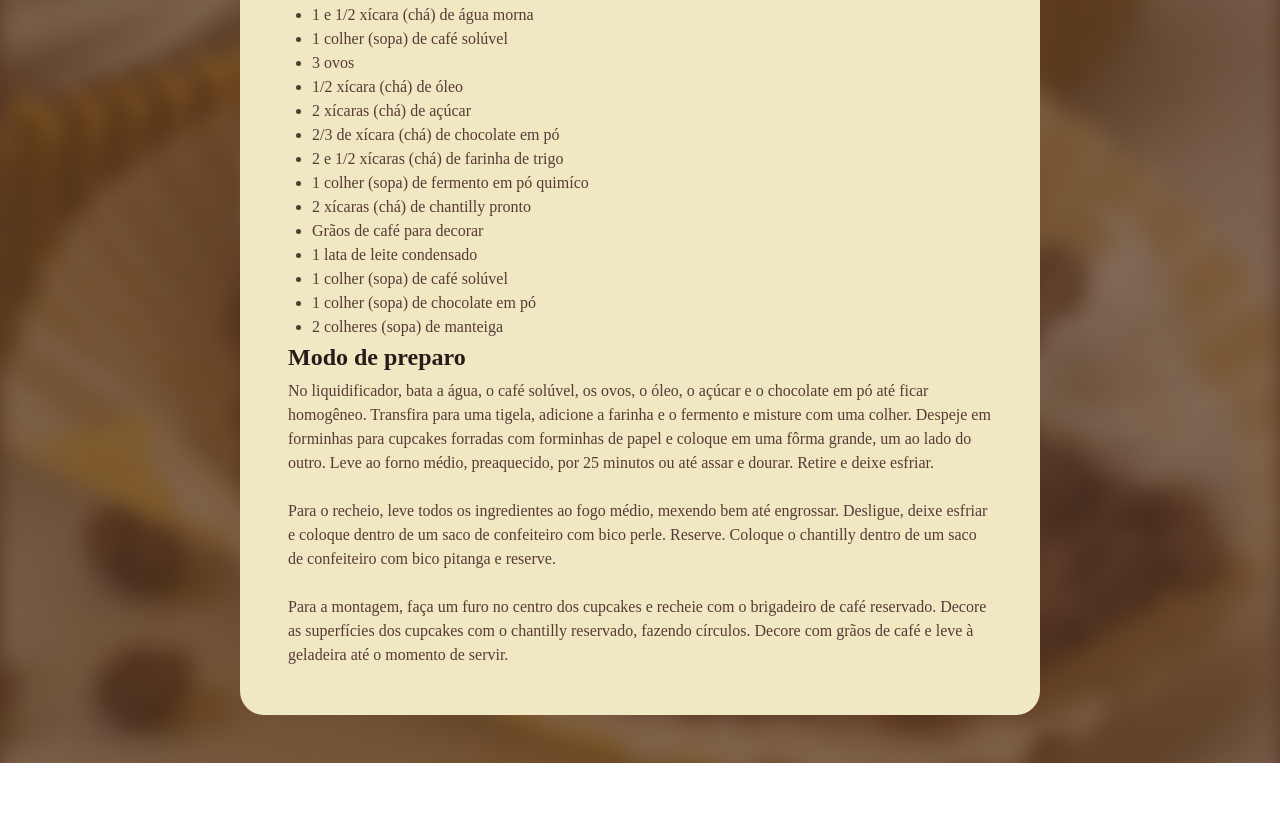
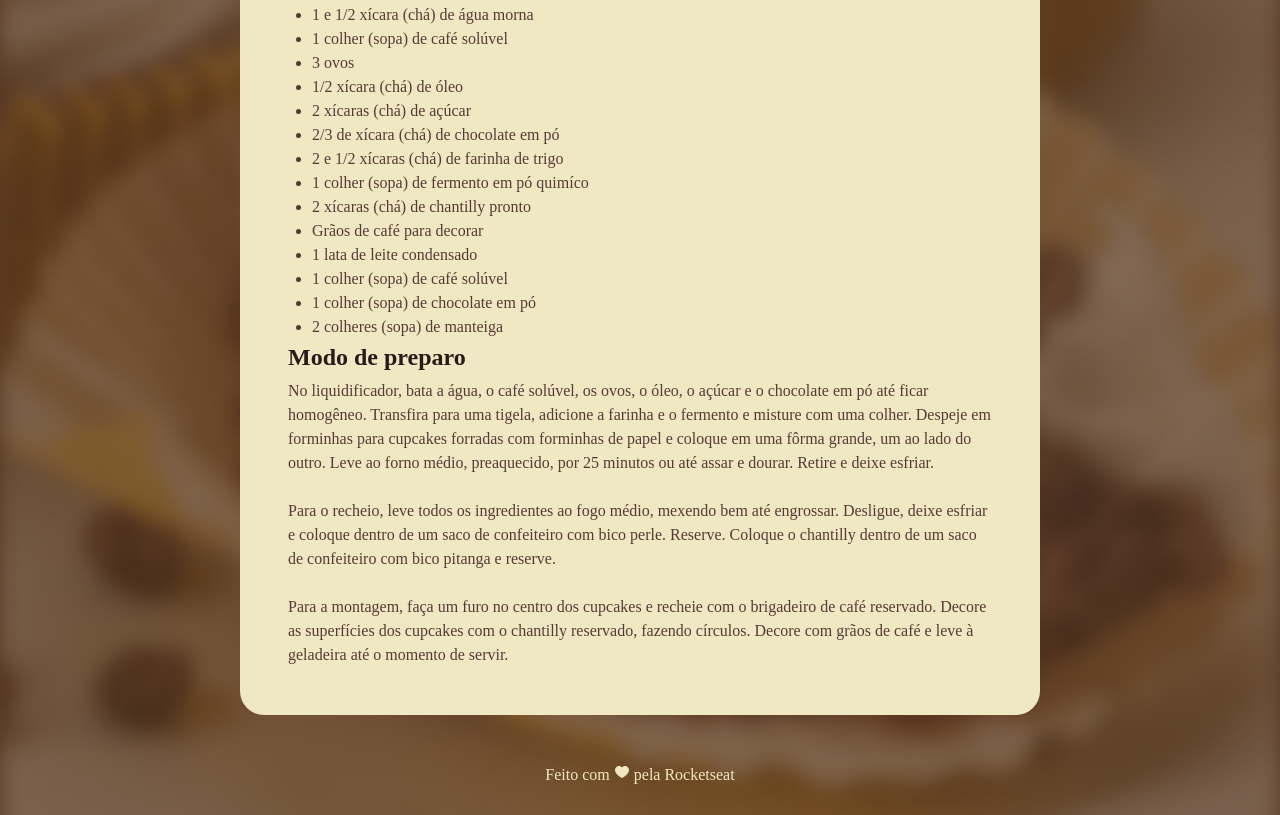
Before and after one commit to robertojr20/Projeto-P-gina-de-receita, a plain HTML site: page index.html in a window 1280 px wide. Shown: the part 724-1539 px from the top of the page. Before the commit the page ends 1487 px from the top, so only its background shows below. Drawn offline with Linux system fonts and the light colour scheme; a web font is replaced by a local one.

Commit message:
adicionando footer

```diff
--- a/index.html
+++ b/index.html
@@ -66,5 +66,10 @@
         </main>
 
     </div>
+
+    <footer>
+        Feito com
+        <img src="assets/ph_heart-fill.svg" alt="Coração"> pela Rocketseat
+    </footer>
 </body>
 </html>
--- a/styles.css
+++ b/styles.css
@@ -59,3 +59,14 @@ h1, h2{
 ul{
     padding-left: 24px;
 }
+
+footer{
+    color: #F0E8C2;
+    text-align: center;
+    padding-bottom: 28px ;
+}
+
+footer {
+
+    vertical-align: middle;
+}
```
Also changed, not shown: assets/ph_heart-fill.svg (added).
